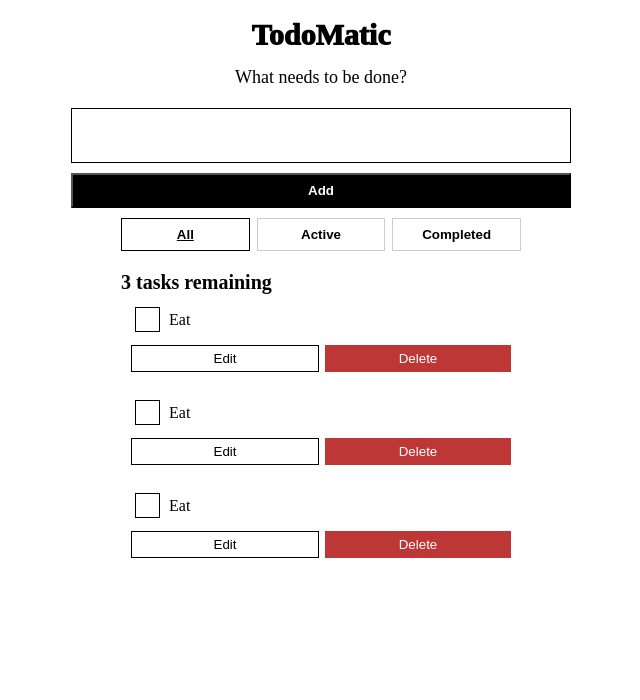
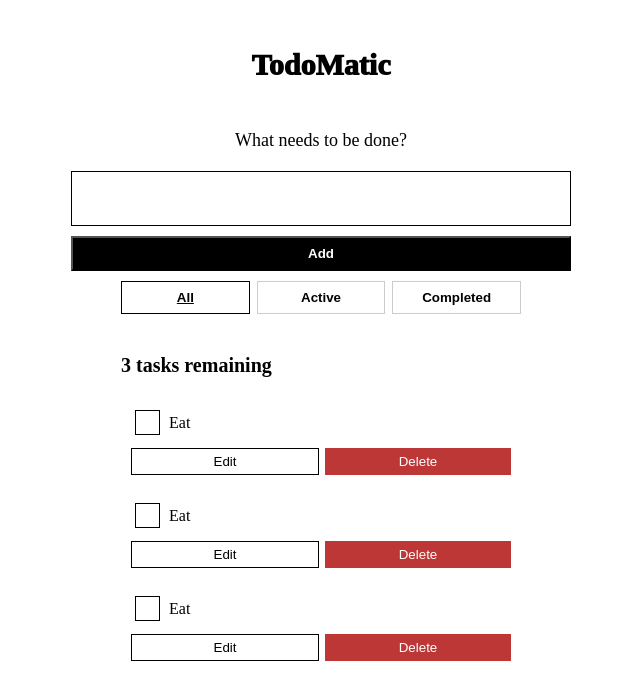
Before and after one commit to kangtayie/Mission-FE-Zero100, a React (Vite) app: page / in a window 1280 px wide. Shown: the top 700 px of the page, without its empty margins (319-959 px from the left). Built offline with nearby package versions, Linux system fonts and the light colour scheme.

Commit message:
충돌 해결

```diff
--- a/src/component/Text.jsx
+++ b/src/component/Text.jsx
@@ -1,5 +1,5 @@
 const Text = ({ children, style = {} }) => {
-  return <p style={{ margin: 0, ...style }}>{children}</p>
+  return <p style={style}>{children}</p>
 }
 
 export default Text
```
